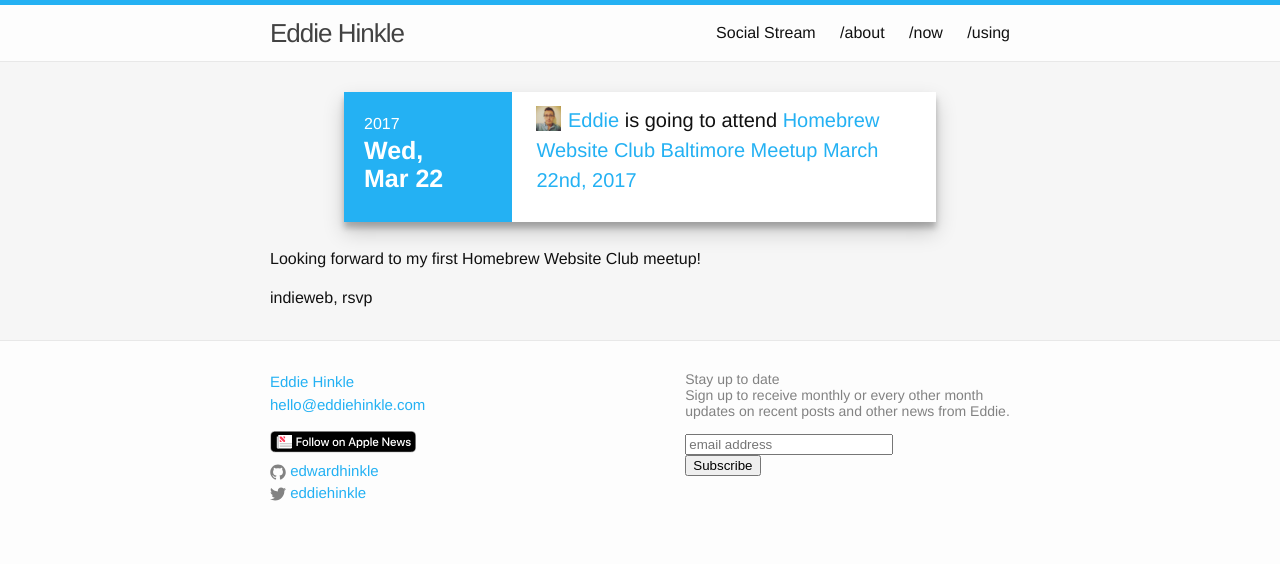
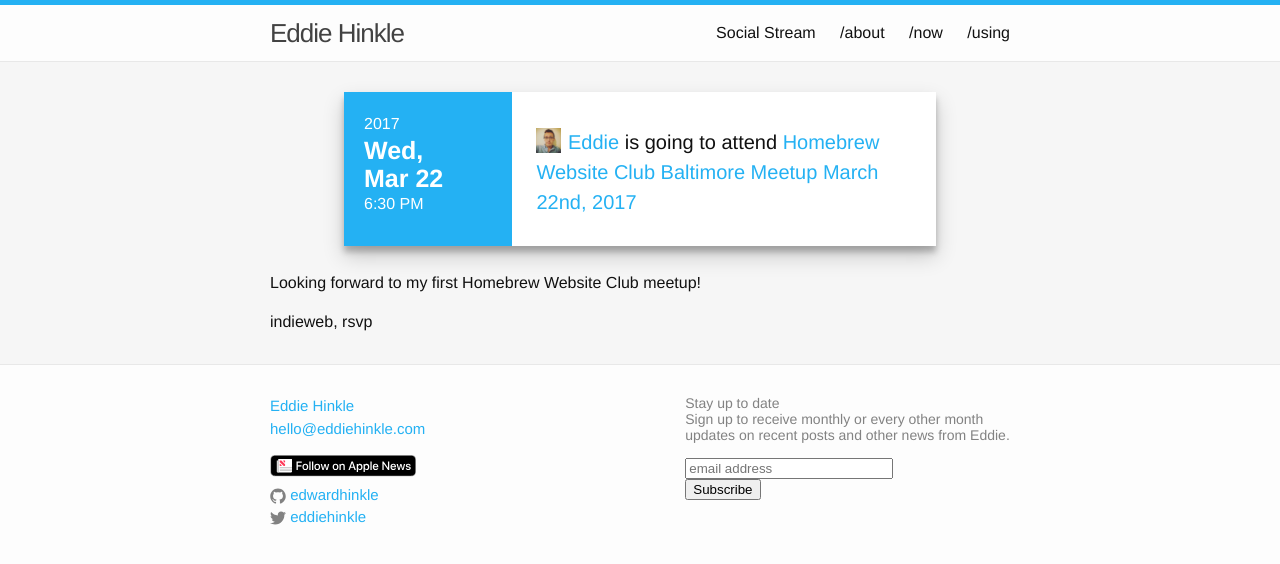
Before and after one commit to EdwardHinkle/eddie-personal, a Jekyll site: the page built from _source/_note/rsvps/2017-03-11-indieweb.md, in a window 1280 px wide. Shown: the top 564 px of the page. Built offline with Jekyll 4.4.1, drawn with Linux system fonts in a browser that asks for light colours; nearby versions of some CDN libraries; comment, search, counter and statistics services are not loaded.

Commit message:
Add start time to RSVP posts

```diff
--- a/_source/_includes/page-types/rsvp.html
+++ b/_source/_includes/page-types/rsvp.html
@@ -4,6 +4,7 @@
       <div class="year">{{page.rsvp.date.year}}</div>
       <div class="weekday">{{page.rsvp.date.weekday}},</div>
       <div class="monthday">{{page.rsvp.date.month}} {{page.rsvp.date.day}}</div>
+      <div class="starttime">{{page.rsvp.date.starttime}}</div>
     </div>
     <div class="rsvp-content">
       <a class="p-author h-card" href="http://eddiehinkle.com"><img alt="Eddie Hinkle" src="http://eddiehinkle.com/images/profile.jpg"/> Eddie</a> is <data class="p-rsvp" value="{{page.p-rsvp}}">{% if page.p-rsvp == 'yes' %}going to attend{% endif %}{% if page.p-rsvp == 'no' %}not able to attend{% endif %}{% if page.p-rsvp == 'maybe' %}not sure if he can attend{% endif %}{% if page.p-rsvp == 'interested' %}interested in attending{% endif %}</data> <a href="{{page.u-in-reply-to}}" class="u-in-reply-to" target="_blank">{{page.event-title}}</a>
--- a/_source/_includes/preview-types/preview-rsvp.html
+++ b/_source/_includes/preview-types/preview-rsvp.html
@@ -12,6 +12,7 @@
             <div class="year">{{post.rsvp.date.year}}</div>
             <div class="weekday">{{post.rsvp.date.weekday}},</div>
             <div class="monthday">{{post.rsvp.date.month}} {{post.rsvp.date.day}}</div>
+            <div class="starttime">{{post.rsvp.date.starttime}}</div>
         </div>
         <div class="rsvp-content">
             <a class="p-author h-card" href="http://eddiehinkle.com"><img alt="Eddie Hinkle" src="http://eddiehinkle.com/images/profile.jpg"/> Eddie</a> is <data class="p-rsvp" value="{{post.p-rsvp}}">{% if post.p-rsvp == 'yes' %}going to attend{% endif %}{% if post.p-rsvp == 'no' %}not able to attend{% endif %}{% if post.p-rsvp == 'maybe' %}not sure if he can attend{% endif %}{% if post.p-rsvp == 'interested' %}interested in attending{% endif %}</data> <a href="{{post.u-in-reply-to}}" class="u-in-reply-to" target="_blank">{{post.event-title}}</a>
--- a/_source/_note/rsvps/2017-03-11-indieweb.md
+++ b/_source/_note/rsvps/2017-03-11-indieweb.md
@@ -14,5 +14,6 @@
   month: Mar
   day: 22
   weekday: Wed
+  starttime: 6:30 PM
 ---
 Looking forward to my first Homebrew Website Club meetup!
```
